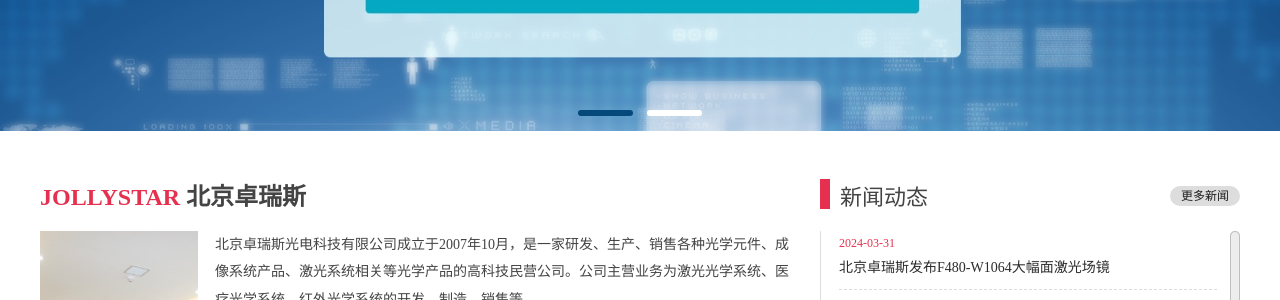
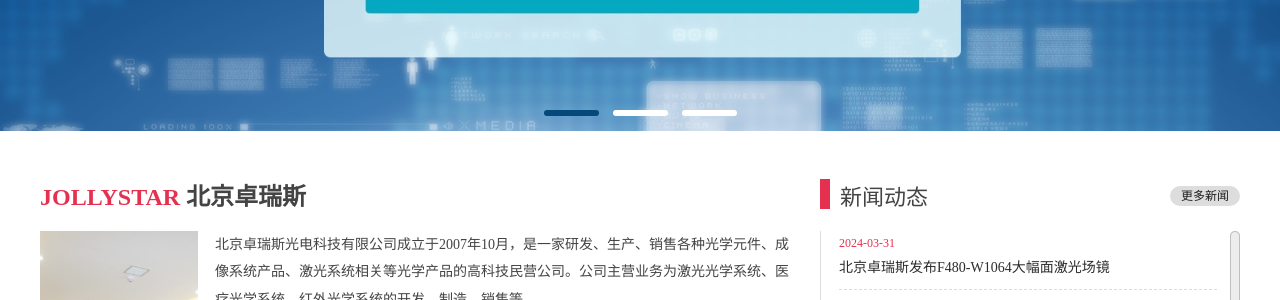
Before and after one commit to 31551/jollystar.cn, a Jekyll site: the page built from index.html, in a window 1280 px wide. Shown: the part 299-599 px from the top of the page. Built offline with Jekyll 4.4.1, drawn with Linux system fonts in a browser that asks for light colours.

Commit message:
Update index.html

```diff
--- a/index.html
+++ b/index.html
@@ -10,6 +10,9 @@
             <img src="/Assets/upload/banner.jpg" alt="">
         </a>
         <a class="item" target="_blank" href="" style="background-image:url(/Assets/upload/banner1.jpg)">
+            <img src="/Assets/upload/banner1.jpg" alt="">
+        </a>
+		<a class="item" target="_blank" href="" style="background-image:url(/Assets/upload/banner1.jpg)">
             <img src="/Assets/upload/banner1.jpg" alt="">
         </a>
     </div>
```
